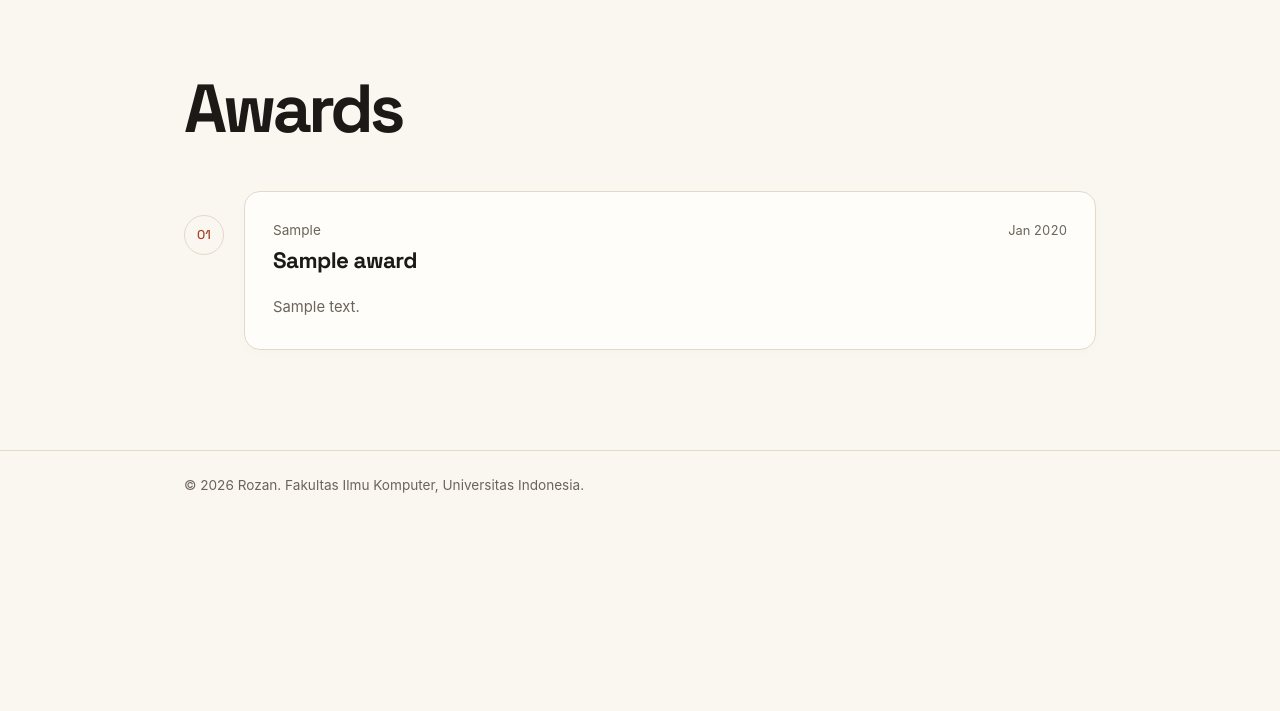
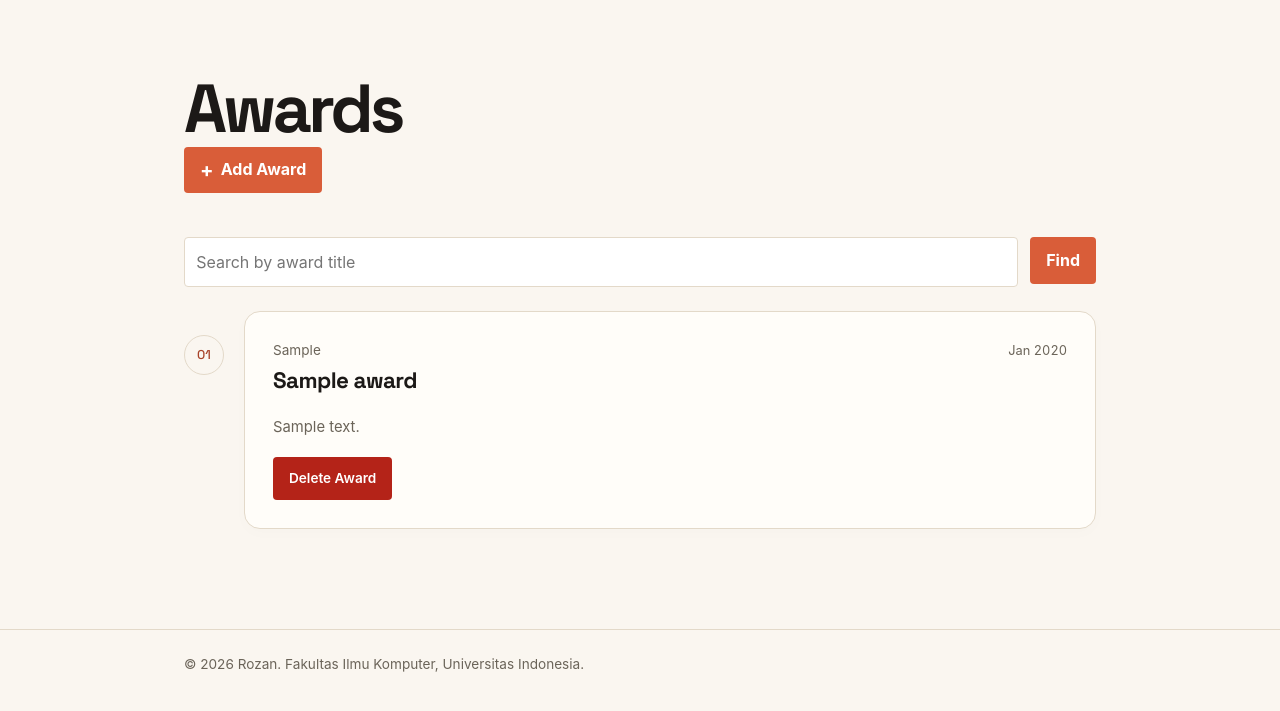
Before and after one commit to rozanlaudzai/myportfolio, a Django app: page /awards/ in a window 1280 px wide. Shown: the part 74-785 px from the top of the page. Run offline with Django 5.2, Linux system fonts and the light colour scheme; tables that the repository leaves empty hold one stand-in row (values such as "Sample post").

Commit message:
feat(award-form): add delete-award modal & button and search-by-name for awards at /awards/

```diff
--- a/main/templates/main/award-form.html
+++ b/main/templates/main/award-form.html
@@ -6,7 +6,6 @@
 <!--  -->
 {% block meta %}
 <link rel="stylesheet" href="{% static 'css/main/awards.css' %}" />
-<link rel="stylesheet" href="{% static 'css/main/award-form.css' %}" />
 {% endblock meta %}
 
 <!--  -->
--- a/main/templates/main/awards.html
+++ b/main/templates/main/awards.html
@@ -15,7 +15,29 @@
   <div class="container">
     <div class="awards-heading">
       <h1 id="awards-title">Awards</h1>
+      <a href="{% url 'main:create_award' %}" class="button award-add-button">
+        <span aria-hidden="true">+</span>
+        Add Award
+      </a>
     </div>
+
+    <!-- search -->
+    <form
+      method="get"
+      action="{% url 'main:show_awards' %}"
+      class="award-search"
+    >
+      <input
+        type="search"
+        name="title"
+        value="{{ title_query }}"
+        placeholder="Search by award title"
+        class="award-search__input"
+        aria-label="Search by award title"
+      />
+      <button type="submit" class="button">Find</button>
+    </form>
+
     <ol class="awards-list" role="list">
       {% for award in award_list %}
       <li class="award-item">
@@ -35,10 +57,21 @@
             >
           </div>
           <p class="award-description">{{ award.description|linebreaksbr }}</p>
+          <div class="award-card-actions">
+            <div class="award-actions">
+              {% include 'main/components/award-delete-modal.html' with award=award %}
+            </div>
+          </div>
         </article>
       </li>
       {% empty %}
+      <!--  -->
+      {% if title_query %}
+      <li class="empty-state">No awards found.</li>
+      {% else %}
       <li class="empty-state">No awards added yet.</li>
+      {% endif %}
+      <!--  -->
       {% endfor %}
     </ol>
   </div>
--- /dev/null
+++ b/main/templates/main/components/award-delete-modal.html
@@ -0,0 +1,57 @@
+<p class="experience-status">
+  <button
+    type="button"
+    class="button button-danger"
+    popovertarget="delete-award-{{ award.id }}"
+    aria-label="Delete {{ award.title }}"
+    title="Delete Award"
+  >
+    Delete Award
+  </button>
+</p>
+<div
+  id="delete-award-{{ award.id }}"
+  class="award-delete-modal"
+  popover="auto"
+  role="dialog"
+  aria-modal="true"
+  aria-labelledby="delete-award-title-{{ award.id }}"
+>
+  <button
+    type="button"
+    class="award-delete-modal__backdrop"
+    popovertarget="delete-award-{{ award.id }}"
+    popovertargetaction="hide"
+    aria-label="Tutup konfirmasi hapus"
+  ></button>
+  <div class="award-delete-modal__content">
+    <button
+      type="button"
+      class="award-delete-modal__close"
+      popovertarget="delete-award-{{ award.id }}"
+      popovertargetaction="hide"
+      aria-label="Tutup konfirmasi hapus"
+    >
+      ×
+    </button>
+    <h2 id="delete-award-title-{{ award.id }}">Hapus Award?</h2>
+    <p>
+      Apakah Anda yakin ingin menghapus
+      <strong>{{ award.title }}</strong>?
+    </p>
+    <div class="award-delete-modal__actions">
+      <button
+        type="button"
+        class="button button-secondary"
+        popovertarget="delete-award-{{ award.id }}"
+        popovertargetaction="hide"
+      >
+        Batal
+      </button>
+      <form method="post" action="{% url 'main:delete_award' award.id %}">
+        {% csrf_token %}
+        <button type="submit" class="button button-danger">Ya, Hapus</button>
+      </form>
+    </div>
+  </div>
+</div>
--- a/main/urls.py
+++ b/main/urls.py
@@ -8,4 +8,6 @@ urlpatterns = [
     path('experience/', views.show_experience, name='show_experience'),
     path('awards/', views.show_awards, name='show_awards'),
     path('awards/add/', views.create_award, name='create_award'),
+    path('api/awards', views.get_awards_json, name='get_awards_json'),
+    path('awards/<uuid:award_id>/delete/', views.delete_award, name='delete_award'),
 ]
--- a/main/views.py
+++ b/main/views.py
@@ -1,6 +1,6 @@
 from django.contrib import messages
 from django.core import serializers
-from django.shortcuts import render, redirect
+from django.shortcuts import render, redirect, get_object_or_404
 from django.http import HttpRequest, HttpResponse
 
 from .models import Experience, Award
@@ -22,10 +22,22 @@ def show_experience(request):
     }
     return render(request, 'main/experience.html', context)
 
-def show_awards(request):
+def show_awards(request: HttpRequest):
+    json_response = get_awards_json(request)
+
+    awards = serializers.deserialize(
+        'json',
+        json_response.content.decode('utf-8'),
+    )
+
+    awards = [award.object for award in awards]
+
+    title_query = request.GET.get('title', '').strip()
+
     context = {
         'name': 'Rozan',
         'award_list': Award.objects.all(),
+        'title_query': title_query,
     }
     return render(request, 'main/awards.html', context)
 
@@ -42,3 +54,22 @@ def create_award(request: HttpRequest):
         'form': form,
     }
     return render(request, 'main/award-form.html', context)
+
+def get_awards_json(request: HttpRequest):
+    title_query = request.GET.get('title', '').strip()
+    awards = Award.objects.all()
+
+    if title_query:
+        awards = awards.filter(title__icontains=title_query)
+
+    awards_json = serializers.serialize('json', awards)
+    return HttpResponse(awards_json, content_type='application/json')
+
+def delete_award(request: HttpRequest, award_id):
+    award = get_object_or_404(Award, pk=award_id)
+
+    if request.method == 'POST':
+        award.delete()
+        messages.success(request, 'Award successfully deleted!')
+
+    return redirect('main:show_awards')
--- a/static/css/main/awards.css
+++ b/static/css/main/awards.css
@@ -156,3 +156,242 @@
   }
 }
 /* Awards End */
+
+/* Award Form */
+.award-form {
+  width: 100%;
+  max-width: 100%;
+  margin-top: 1.5rem;
+}
+
+.form-group {
+  margin-bottom: 1.25rem;
+}
+
+.form-group label {
+  display: block;
+  margin-bottom: 0.4rem;
+  font-weight: 700;
+}
+
+.form-group input,
+.form-group textarea {
+  width: 100%;
+  box-sizing: border-box;
+  padding: 0.7rem;
+  border: 1px solid var(--accent);
+  border-radius: var(--radius);
+  font: inherit;
+  transition:
+    border-color 0.2s ease,
+    outline-color 0.2s ease;
+}
+
+.form-group input:focus,
+.form-group textarea:focus {
+  outline: 2px solid var(--accent);
+  border-color: var(--accent);
+}
+
+.form-error {
+  color: #b42318;
+  font-size: 0.85rem;
+  margin-top: 0.35rem;
+}
+
+.button {
+  display: inline-block;
+  height: fit-content;
+  border: 0;
+  border-radius: var(--radius);
+  padding: 0.65rem 1rem;
+  background: var(--accent);
+  color: white;
+  cursor: pointer;
+  font: inherit;
+  font-weight: 700;
+  text-decoration: none;
+}
+
+.button-secondary {
+  background: var(--ink);
+}
+/* Award Form End */
+
+/* Award CRUD */
+.award-add-button {
+  display: inline-flex;
+  align-items: center;
+  gap: 0.45rem;
+}
+
+.award-add-button span {
+  font-size: 1.25rem;
+  line-height: 1;
+}
+
+.award-search {
+  display: flex;
+  gap: 0.75rem;
+  margin-bottom: 1.5rem;
+}
+
+.award-search__input {
+  width: 100%;
+  min-width: 0;
+  padding: 0.7rem;
+  border: 1px solid var(--line);
+  border-radius: var(--radius);
+  background: #fff;
+  color: var(--ink);
+  font: inherit;
+}
+
+.award-search__input:focus {
+  outline: 2px solid var(--accent);
+  border-color: var(--accent);
+}
+
+.award-actions {
+  display: flex;
+  align-items: center;
+  flex-wrap: wrap;
+  gap: 20px;
+  margin-top: 1rem;
+}
+
+.award-actions .button {
+  font-size: 0.85rem;
+  font-weight: 600;
+}
+
+.award-card-actions {
+  display: flex;
+  flex-direction: column;
+  margin-top: auto;
+}
+
+.hide {
+  display: none !important;
+}
+
+.award-actions .experience-status {
+  margin-top: 0;
+}
+
+.award-delete-modal {
+  display: none;
+  position: fixed;
+  inset: 0;
+  width: 100%;
+  height: 100%;
+  max-width: none;
+  max-height: none;
+  margin: 0;
+  padding: 1rem;
+  border: 0;
+  background: transparent;
+  z-index: 10;
+  align-items: center;
+  justify-content: center;
+}
+
+.award-delete-modal:popover-open {
+  display: flex;
+}
+
+.award-delete-modal__backdrop {
+  position: absolute;
+  inset: 0;
+  width: 100%;
+  height: 100%;
+  border: 0;
+  padding: 0;
+  background: rgba(28, 25, 23, 0.58);
+  cursor: default;
+}
+
+.award-delete-modal__content {
+  position: relative;
+  z-index: 1;
+  width: min(100%, 480px);
+  padding: 1.5rem;
+  background: var(--paper);
+  border: 1px solid var(--line);
+  border-radius: var(--radius);
+  box-shadow: 0 1rem 3rem rgba(28, 25, 23, 0.22);
+}
+
+.award-delete-modal__content h2 {
+  margin: 0 0 0.75rem;
+  font-family:
+    "Space Grotesk",
+    -apple-system,
+    sans-serif;
+  font-size: 1.5rem;
+}
+
+.award-delete-modal__close {
+  position: absolute;
+  top: 1rem;
+  right: 1rem;
+  border: 0;
+  padding: 0;
+  background: transparent;
+  color: var(--text-muted);
+  font-size: 1.8rem;
+  line-height: 1;
+  cursor: pointer;
+}
+
+.award-delete-modal__actions {
+  display: flex;
+  justify-content: flex-end;
+  gap: 0.75rem;
+  margin-top: 1.5rem;
+}
+
+.button-danger {
+  background: #b42318;
+}
+
+@media (max-width: 600px) {
+  .award-header {
+    align-items: flex-start;
+    flex-direction: column;
+  }
+
+  .award-add-button {
+    width: 100%;
+    justify-content: center;
+  }
+
+  .award-search {
+    flex-direction: column;
+  }
+
+  .award-search .button {
+    width: 100%;
+  }
+
+  .award-delete-modal {
+    align-items: flex-end;
+    padding: 0;
+  }
+
+  .award-delete-modal__content {
+    width: 100%;
+    padding: 1.25rem;
+    border-radius: var(--radius) var(--radius) 0 0;
+  }
+
+  .award-delete-modal__actions {
+    flex-direction: column-reverse;
+  }
+
+  .award-delete-modal__actions .button {
+    width: 100%;
+    text-align: center;
+  }
+}
+/* Award CRUD End */
```
Also changed, not shown: static/css/main/award-form.css (deleted, +0 -58 lines).
